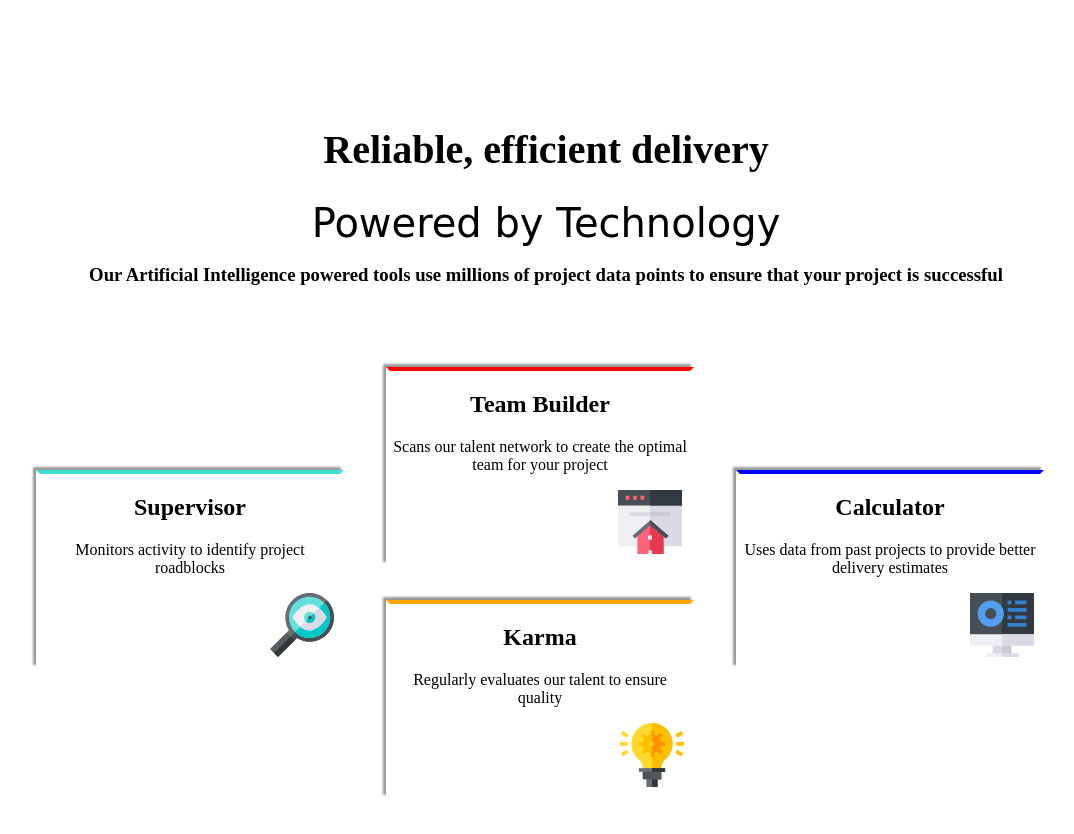
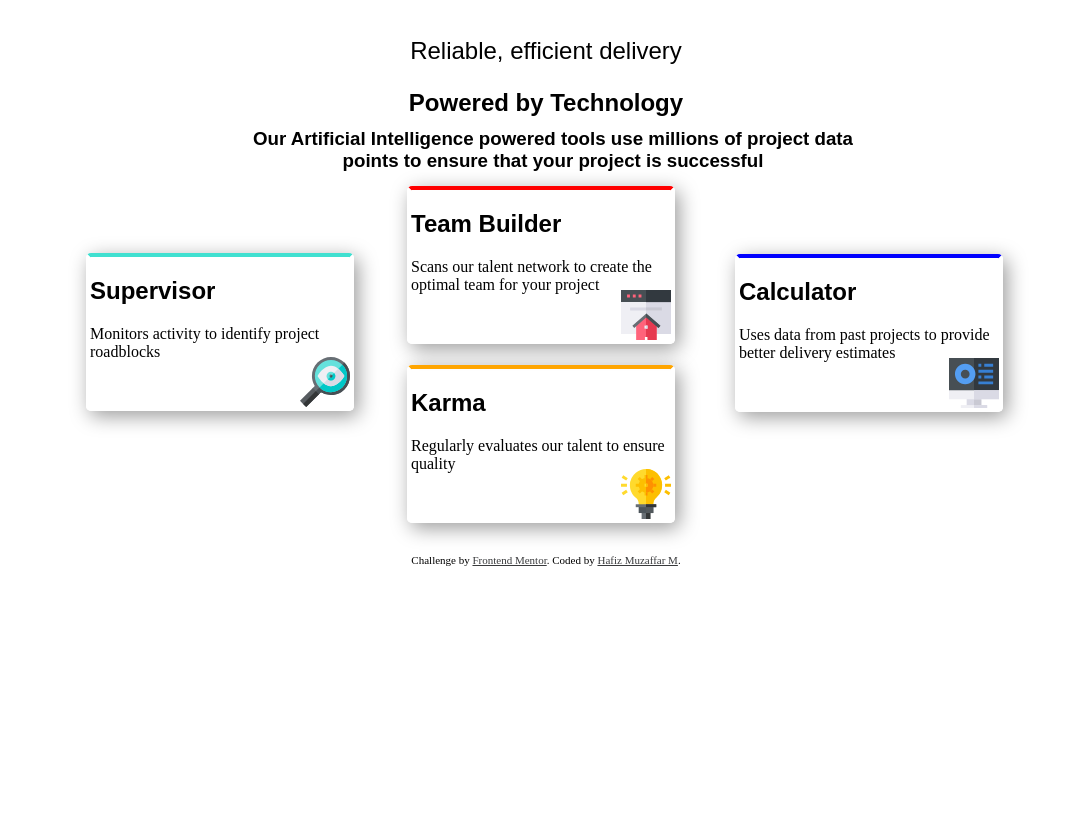
Before and after one commit to hafizmuzaffar/challenge, a plain HTML site: page index.html in a window 1280 px wide. Shown: the whole page, without its empty margins (94-1168 px from the left). Drawn offline with Linux system fonts and the light colour scheme; a web font is replaced by a local one.

Commit message:
Commit revisi

```diff
--- a/css/style.css
+++ b/css/style.css
@@ -5,158 +5,252 @@
 .attribution a {
   color: hsl(220, 3%, 23%);
 }
-@media screen and (min-width: 550px) {
-  .wrapper {
+#wrapper {
   /* text-align: center;
   padding-top: 91px; */
 }
-  .title_awl {
-    font-size: 2.5rem;
+.desk {
+  font-family: "Poppins";
 }
-  .title_akh {
-    font-size: 2.5rem;
-    font-family: "Caveat", cursive;
-  }
-  .desk {
-    family: [Poppins](https://fonts.google.com/specimen/Poppins);
+.desk2 {
+  font-family: "Poppins";
 }
 .row_atas {
+  border-top-color: red;
   position: absolute;
-    border-top-color: red;
-    margin-top: 37px;
+  margin-top: 26px;
   top: 430px;
   left: 10px;
-    box-shadow: -3px -3px 2px rgba(0, 0, 0, 0.4);
+  width: 300px;
+  height: 190px;
   border: solid 0.3em white;
   border-top-color: red;
-    width: 300px;
-    height: 190px;
+  box-shadow: 4px 5px 20px 0px rgb(0 0 0 / 40%);
+  border-radius: 5px;
 }
 .row_kiri {
   position: absolute;
+  margin-top: -27px;
   top: 250px;
   left: 10px;
   width: 300px;
   height: 190px;
   border: solid 0.3em white;
   border-top-color: turquoise;
-    box-shadow: -3px -3px 2px rgba(0, 0, 0, 0.4);
+  box-shadow: 4px 5px 20px 0px rgb(0 0 0 / 40%);
+  border-radius: 5px;
 }
 .row_kanan {
   position: absolute;
+  margin-top: 12px;
   top: 910px;
   left: 10px;
   width: 300px;
   height: 190px;
   border: solid 0.3em white;
   border-top-color: blue;
-    box-shadow: -3px -3px 2px rgba(0, 0, 0, 0.4);
+  box-shadow: 4px 5px 20px 0px rgb(0 0 0 / 40%);
+  border-radius: 5px;
+  bottom: 500px;
 }
 .row_bawah {
   position: absolute;
+  margin-top: 140px;
+  margin-top: -1px;
   top: 690px;
   left: 10px;
   width: 300px;
   height: 190px;
   border: solid 0.3em white;
   border-top-color: orange;
-    box-shadow: -3px -3px 2px rgba(0, 0, 0, 0.4);
+  box-shadow: 4px 5px 20px 0px rgb(0 0 0 / 40%);
+  border-radius: 5px;
 }
-  .builder {
+.icons {
   position: relative;
-    left: 110px;
+  left: 230px;
+  bottom: 0px;
   margin-bottom: 300px;
 }
-  .desktop {
-    position: absolute;
-    left: 230px;
-    margin-bottom: 300px;
+.header1 {
+  text-align: center;
+  font-size: 1.5rem;
+  font-weight: 100;
+  font-family: "Poppins", sans-serif;
 }
-  .search {
-    position: absolute;
-    left: 230px;
-    margin-bottom: 300px;
+.header2 {
+  padding-top: 0px;
+  text-align: center;
+  font-size: 1.5rem;
+  font-weight: bold;
+  font-family: "Poppins", sans-serif;
 }
-  .lampu {
-    position: absolute;
-    left: 230px;
-    margin-bottom: 300px;
-  }
+#footer {
+  padding: 5px;
+  height: 35px;
+  text-align: center;
+  /* background: #0cf; */
+  margin-top: 966px;
+  clear: both;
+  -moz-border-radius: 15px;
 }
 
 @media screen and (min-width: 800px) {
-  .wrapper {
+  #wrapper {
+    /* background-color: #ddeeff; */
+    display: block;
+    height: auto;
+    width: 980px;
+    margin-right: auto;
+    margin-left: auto;
+    position: relative;
+  }
+  #header {
+    width: auto;
+    margin-top: 5px;
+    height: 100px;
+    padding: 5px;
+    -moz-border-radius: 15px;
+    /* background: #9999ff; */
+    /* border: #9966cc solid 1px; */
     text-align: center;
-  padding-top: 91px;
   }
+  #navigasi {
+    display: block;
+    height: 35px;
+    width: 980px;
+    /* background-color: #0775e2; */
+    float: left;
+    position: relative;
+    visibility: visible;
+    z-index: 2;
+    text-align: justify;
+  }
+  #kiri {
+    padding: 5px;
+    height: 350px;
+    width: 310px;
+    margin-right: 5px;
+    float: left;
+    margin-top: 10px;
+    border-radius: 15px;
+    -moz-border-radius: 15px;
+    /* background: #99ccff; */
+  }
+  #tengah {
+    padding: 5px;
+    height: 350px;
+    float: left;
+    width: 320px;
+    margin-top: 10px;
+    border-radius: 15px;
+    -moz-border-radius: 15px;
+    /* background: #999999; */
+  }
+  #kanan {
+    padding: 5px;
+    float: right;
+    height: 350px;
+    width: 310px;
+    margin-top: 10px;
+    border-radius: 15px;
+    -moz-border-radius: 15px;
+    /* background: #99ccff; */
+  }
+  #footer {
+    padding: 5px;
+    height: 35px;
+    text-align: center;
+    /* background: #0cf; */
+    margin-top: 60px;
+    clear: both;
+    -moz-border-radius: 15px;
+  }
+  .kotak {
+    position: absolute;
+    width: 260px;
+    height: 150px;
+    border: solid 0.3em white;
+    box-shadow: 4px 5px 20px 0px rgb(0 0 0 / 40%);
+    border-radius: 5px;
+  }
+  img {
+    width: 50px;
+    height: 50px;
+  }
+  .middle {
+    text-align: center;
+    margin-left: 167px;
+    margin-top: -5px;
+    width: 650px;
+    height: 100px;
+    float: left;
+    font-family: "Poppins", sans-serif;
+  }
+  .icons {
+    position: relative;
+    left: 210px;
+    bottom: 20px;
+    margin-bottom: 300px;
+  }
+  .header1 {
+    text-align: center;
+    font-size: 1.5rem;
+    font-weight: 100;
+    font-family: "Poppins", sans-serif;
+  }
+  .header2 {
+    padding-top: 0px;
+    text-align: center;
+    font-size: 1.5rem;
+    font-weight: bold;
+    font-family: "Poppins", sans-serif;
+  }
+  h2 {
+    font-family: "Poppins", sans-serif;
+  }
+  .row_kanan {
+    border-top-color: blue;
+    margin-top: -664px;
+    margin-left: 669px;
+  }
+  .row_kiri {
+    border-top-color: turquoise;
+    margin-top: -5px;
+    margin-right: 30px;
+    margin-left: 20px;
+  }
+  .row_atas {
+    border-top-color: red;
+    margin-left: 341px;
+    margin-top: -252px;
+  }
+  .row_bawah {
+    border-top-color: orange;
+    margin-left: 341px;
+    margin-top: -333px;
+    margin-bottom: 10px;
+  }
+
   .title_awl {
+    text-align: center;
     font-size: 2.5rem;
+    font-weight: 100;
+    font-family: "Poppins", sans-serif;
   }
   .title_akh {
+    padding-top: 0px;
+    text-align: center;
     font-size: 2.5rem;
-  font-family: "Caveat", cursive;
+    font-weight: bold;
+    font-family: "Poppins", sans-serif;
   }
   .desk {
-  family: [Poppins](https://fonts.google.com/specimen/Poppins);
+    text-align: center;
+    font-family: "Poppins";
   }
-.row_atas {
-  position: absolute;
-  border-top-color: red;
-  top: 330px;
-  left: 480px;
-  box-shadow: -3px -3px 2px rgba(0, 0, 0, 0.4);
-  border: solid 0.3em white;
-  border-top-color: red;
-  width: 300px;
-  height: 190px;
+  .desk2 {
+    text-align: center;
+    font-family: "Poppins";
   }
-.row_kiri {
-  position: absolute;
-  top: 470px;
-  left: 130px;
-  width: 300px;
-  height: 190px;
-  border: solid 0.3em white;
-  border-top-color: turquoise;
-  box-shadow: -3px -3px 2px rgba(0, 0, 0, 0.4);
 }
-.row_kanan {
-  position: absolute;
-  top: 470px;
-  left: 830px;
-  width: 300px;
-  height: 190px;
-  border: solid 0.3em white;
-  border-top-color: blue;
-  box-shadow: -3px -3px 2px rgba(0, 0, 0, 0.4);
-}
-.row_bawah {
-  position: absolute;
-  top: 600px;
-  left: 480px;
-  width: 300px;
-  height: 190px;
-  border: solid 0.3em white;
-  border-top-color: orange;
-  box-shadow: -3px -3px 2px rgba(0, 0, 0, 0.4);
-}
-.builder {
-  position: relative;
-  left: 110px;
-  margin-bottom: 300px;
-}
-.desktop {
-  position: absolute;
-  left: 230px;
-  margin-bottom: 300px;
-}
-.search {
-  position: absolute;
-  left: 230px;
-  margin-bottom: 300px;
-}
-.lampu {
-  position: absolute;
-  left: 230px;
-  margin-bottom: 300px;
-}
--- a/index.html
+++ b/index.html
@@ -12,51 +12,61 @@
       href="./images/favicon-32x32.png"
     />
     <link rel="stylesheet" href="css/style.css" />
+    <link rel="stylesheet" href="https://fonts.google.com/specimen/Poppins" />
     <title>Frontend Mentor | Four card feature section</title>
 
     <!-- Feel free to remove these styles or customise in your own stylesheet 👍 -->
   </head>
   <body>
-    <div class="wrapper">
-      <div class="section">
-        <h1 class="title_awl">Reliable, efficient delivery</h1>
-        <span class="title_akh">Powered by Technology</span>
-        <h3 class="desk">
-          Our Artificial Intelligence powered tools use millions of project data
-          points to ensure that your project is successful
+    <div id="wrapper">
+      <div id="header">
+        <h3 class="header1">Reliable, efficient delivery</h3>
+        <h1 class="header2">Powered by Technology</h1>
+        <div id="navigasi">
+          <h3 class="middle">
+            Our Artificial Intelligence powered tools use millions of project
+            data <span>points to ensure that your project is successful </span>
           </h3>
         </div>
-      <div class="row_kiri">
+      </div>
+      <div id="kiri">
+        <div class="row_kiri kotak">
           <h2>Supervisor</h2>
           <p>Monitors activity to identify project roadblocks</p>
-        <img class="search" src="/images/icon-supervisor.svg" alt="" />
+          <img class="icons" src="images/icon-supervisor.svg" alt="" />
         </div>
-      <div class="row_atas">
+      </div>
+      <div id="tengah">
+        <div class="row_atas kotak">
           <h2>Team Builder</h2>
           <p>
             Scans our talent network to create the optimal team for your project
           </p>
-        <img class="builder" src="/images/icon-team-builder.svg" alt="" />
+          <img class="icons" src="images/icon-team-builder.svg" alt="" />
         </div>
-      <div class="row_bawah">
+        <div class="row_bawah kotak">
           <h2>Karma</h2>
           <p>Regularly evaluates our talent to ensure quality</p>
-        <img class="lampu" src="images/icon-karma.svg" alt="" />
+          <img class="icons" src="images/icon-karma.svg" alt="" />
         </div>
-      <div class="row_kanan">
+      </div>
+      <div id="kanan">
+        <div class="row_kanan kotak">
           <h2>Calculator</h2>
-        <p>Uses data from past projects to provide better delivery estimates</p>
-        <img class="desktop" src="/images/icon-calculator.svg" alt="" />
+          <p>
+            Uses data from past projects to provide better delivery estimates
+          </p>
+          <img class="icons" src="images/icon-calculator.svg" alt="" />
+        </div>
+      </div>
+      <div id="footer">
+        <p class="attribution">
+          Challenge by
+          <a href="https://www.frontendmentor.io?ref=challenge" target="_blank"
+            >Frontend Mentor</a
+          >. Coded by <a href="#">Hafiz Muzaffar M</a>.
+        </p>
       </div>
     </div>
   </body>
 </html>
-
-<!-- <footer>
-    <p class="attribution">
-      Challenge by
-      <a href="https://www.frontendmentor.io?ref=challenge" target="_blank"
-        >Frontend Mentor</a
-      >. Coded by <a href="#">Your Name Here</a>.
-    </p>
-  </footer> -->
```
Lines whose indentation alone changed are shown as unchanged.
